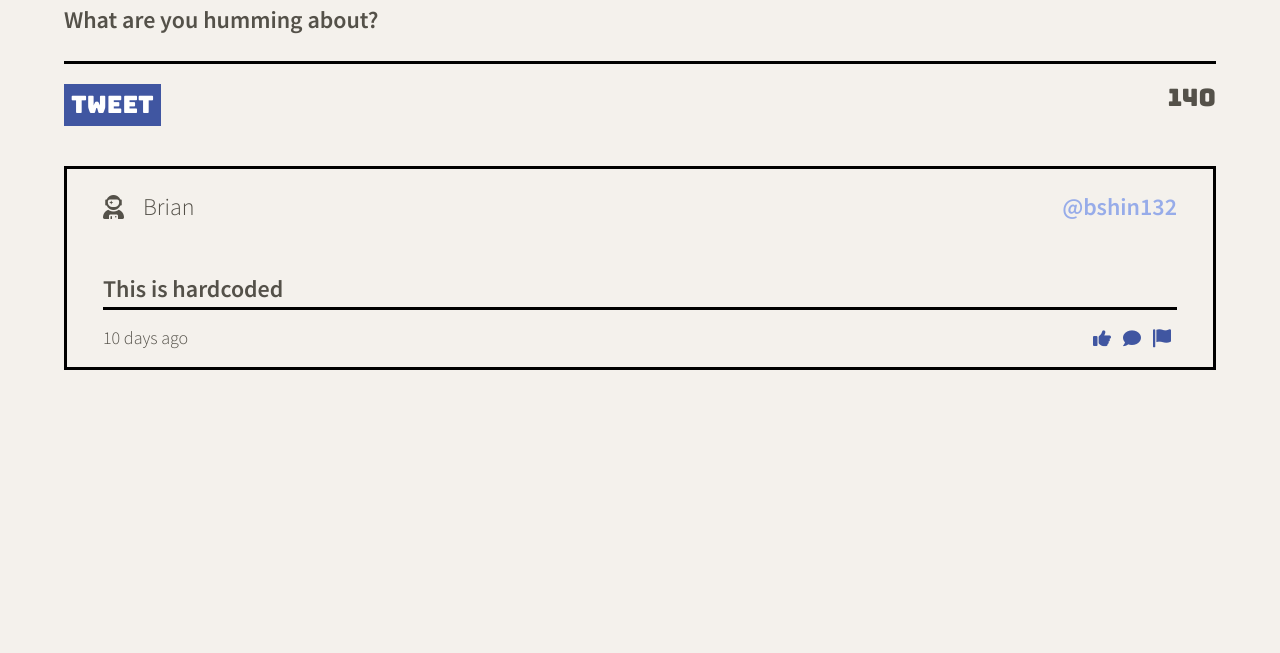
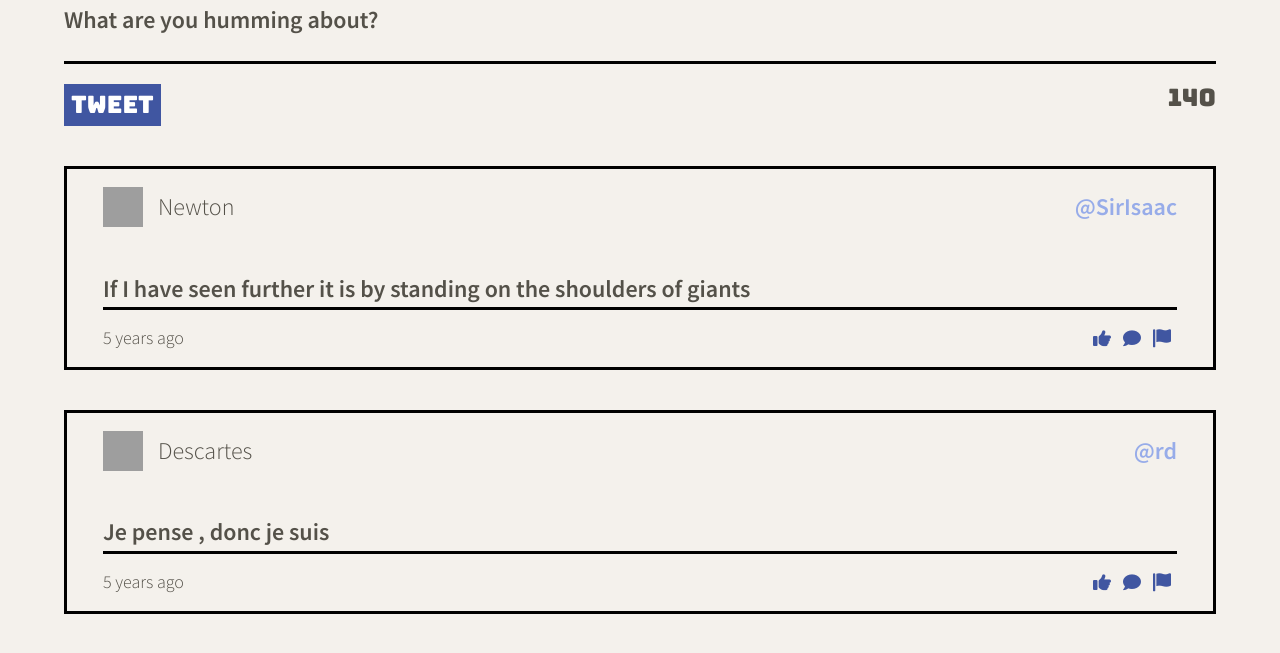
Before and after one commit to bshin132/tweeter2, a website: page public/index.html in a window 1280 px wide. Shown: the part 615-1268 px from the top of the page. Drawn offline with nearby package versions, Linux system fonts and the light colour scheme; grey boxes are pictures that could not be loaded.

Commit message:
implement post tweets using the data

```diff
--- a/package.json
+++ b/package.json
@@ -14,7 +14,8 @@
     "body-parser": "^1.15.2",
     "chance": "^1.0.2",
     "express": "^4.13.4",
-    "md5": "^2.1.0"
+    "md5": "^2.1.0",
+    "timeago.js": "^4.0.2"
   },
   "devDependencies": {
     "nodemon": "^1.9.2"
--- a/public/index.html
+++ b/public/index.html
@@ -22,6 +22,7 @@
     <!-- External JS -->
     <script src="https://ajax.googleapis.com/ajax/libs/jquery/3.4.1/jquery.min.js"></script>
     <script src="scripts/composer-char-counter.js"></script>
+    <script src="https://cdnjs.cloudflare.com/ajax/libs/timeago.js/4.0.2/timeago.min.js" integrity="sha512-SVDh1zH5N9ChofSlNAK43lcNS7lWze6DTVx1JCXH1Tmno+0/1jMpdbR8YDgDUfcUrPp1xyE53G42GFrcM0CMVg==" crossorigin="anonymous" referrerpolicy="no-referrer"></script>
 
     <!-- App JS -->
     <script type="text/javascript" src="/scripts/client.js"></script>
@@ -68,34 +69,8 @@
         </form>
       </section>
 
-      <section>
-        <article class="post">
-        <header class="user-info">
-          <div class="user-profile">
-            <i class="fas fa-user-astronaut"></i>
-            <p>Brian</p>
-          </div>
-          <p class="user-id">@bshin132</p>
-        </header>
-
-        <div class="input">
-          <p class="input-value">This is hardcoded</p>
-          <div class="border"></div>
-        </div>
-
-        <footer class="footer">
-          <p>10 days ago</p>
-          <div class="post-icons">
-            <i class="fas fa-thumbs-up"></i>
-            <i class="fas fa-comment"></i>
-            <i class="fas fa-flag"></i>
-          </div>
-        </footer>
-
-
-
+      <section id="tweet-container">
       </section>
-    </article>
 
     </main>
   </body>
--- a/public/scripts/client.js
+++ b/public/scripts/client.js
@@ -3,3 +3,75 @@
  * jQuery is already loaded
  * Reminder: Use (and do all your DOM work in) jQuery's document ready function
  */
+
+const data = [
+  {
+    "user": {
+      "name": "Newton",
+      "avatars": "https://i.imgur.com/73hZDYK.png"
+      ,
+      "handle": "@SirIsaac"
+    },
+    "content": {
+      "text": "If I have seen further it is by standing on the shoulders of giants"
+    },
+    "created_at": 1461116232227
+  },
+  {
+    "user": {
+      "name": "Descartes",
+      "avatars": "https://i.imgur.com/nlhLi3I.png",
+      "handle": "@rd" },
+    "content": {
+      "text": "Je pense , donc je suis"
+    },
+    "created_at": 1461113959088
+  }
+]
+
+
+  const renderTweets = (tweets) => {
+  $("tweet-container").empty();
+
+  tweets.forEach((tweet) => {
+    const tweetElement = createTweetElement(tweet)
+    $("#tweet-container").append(tweetElement);
+  });
+
+};
+
+
+
+const createTweetElement = (tweetObj) => {
+  const $tweet = `
+  <article class="post">
+  <header class="user-info">
+    <div class="user-profile">
+      <img class="user-profile-pic" src="${tweetObj.user.avatars}"></img>
+      <p>${tweetObj.user.name}</p>
+    </div>
+    <p class="user-id">${tweetObj.user.handle}</p>
+  </header>
+
+  <div class="input">
+    <p class="input-value">${tweetObj.content.text}</p>
+    <div class="border"></div>
+  </div>
+
+  <footer class="footer">
+    <p>${timeago.format(tweetObj.created_at)}</p>
+    <div class="post-icons">
+      <i class="fas fa-thumbs-up"></i>
+      <i class="fas fa-comment"></i>
+      <i class="fas fa-flag"></i>
+    </div>
+  </footer>
+
+</article>
+  `;
+  return $tweet;
+};
+$(document).ready(() => {
+
+  renderTweets(data);
+});
--- a/public/scripts/composer-char-counter.js
+++ b/public/scripts/composer-char-counter.js
@@ -1,5 +1,6 @@
 $(document).ready(function() {
 
+  //have to use named function because arrow functions don't work with 'this'
   $('#tweet-text').on('input', function() {    //this keyword refers to the selected element, in this case ('#tweet-text')
     //get the length of input value
     $numberOfValues = $(this).val().length;
--- a/public/styles/tweet-post.css
+++ b/public/styles/tweet-post.css
@@ -24,6 +24,12 @@
 .user-id {
   font-weight: 600;
   color: #97ace9;
+}
+
+.user-profile-pic {
+  width: 40px;
+  height: 40px;
+  margin-right: 15px;
 }
 
 .fa-user-astronaut {
--- a/server/data-files/initial-tweets.json
+++ b/server/data-files/initial-tweets.json
@@ -8,7 +8,7 @@
     "content": {
       "text": "If I have seen further it is by standing on the shoulders of giants"
     },
-    "created_at": 1643593030007
+    "created_at": 1643668528854
   },
   {
     "user": {
@@ -19,6 +19,6 @@
     "content": {
       "text": "Je pense , donc je suis"
     },
-    "created_at": 1643679430007
+    "created_at": 1643754928854
   }
 ]
```
Also changed, not shown: 1 other file.
